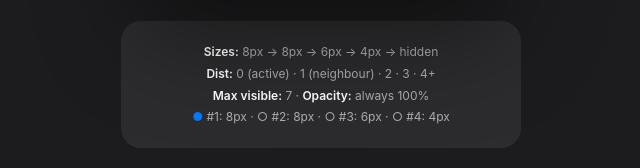
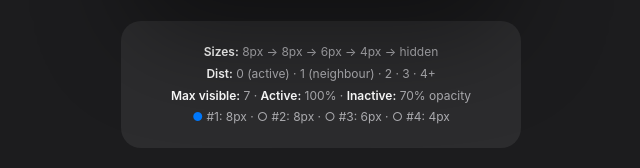
Before and after one commit to mariaiontseva/sq-smart-slider, a plain HTML site: page demo-sq-dots.html in a window 1280 px wide. Shown: the part 578-746 px from the top of the page, without its empty margins (319-959 px from the left). Drawn offline with Linux system fonts and the light colour scheme.

Commit message:
Fix spec: show inactive dots opacity 70%
Co-Authored-By: Claude Opus 4.6 <noreply@anthropic.com>

```diff
--- a/demo-sq-dots.html
+++ b/demo-sq-dots.html
@@ -278,7 +278,7 @@ function update(page) {
   } else {
     specEl.innerHTML = `<span class="white">Sizes:</span> 8px → 8px → 6px → 4px → hidden<br>` +
       `<span class="white">Dist:</span> 0 (active) · 1 (neighbour) · 2 · 3 · 4+<br>` +
-      `<span class="white">Max visible:</span> ${MAX_VISIBLE} · <span class="white">Opacity:</span> always 100%<br>` +
+      `<span class="white">Max visible:</span> ${MAX_VISIBLE} · <span class="white">Active:</span> 100% · <span class="white">Inactive:</span> 70% opacity<br>` +
       specLines.join(' · ');
   }
 }
```
Also changed, not shown: index.html (+1 -1 lines).
